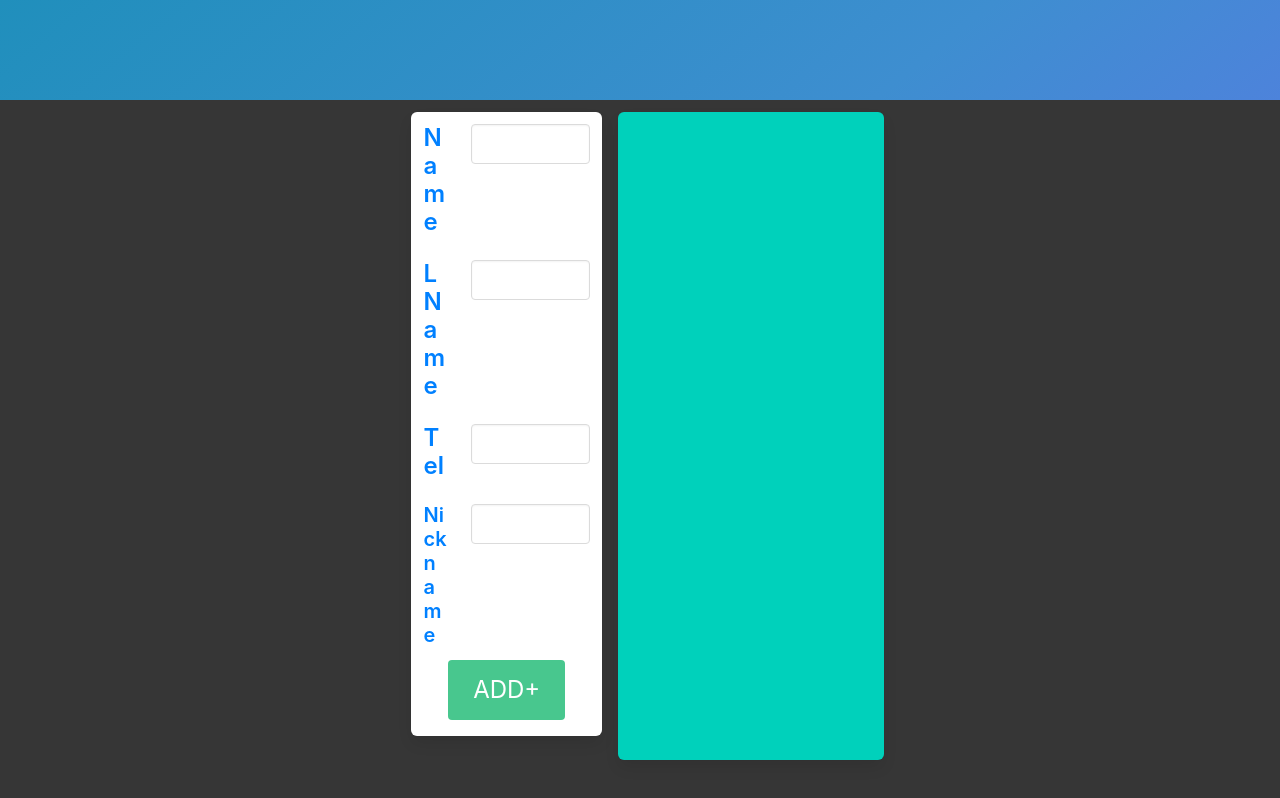
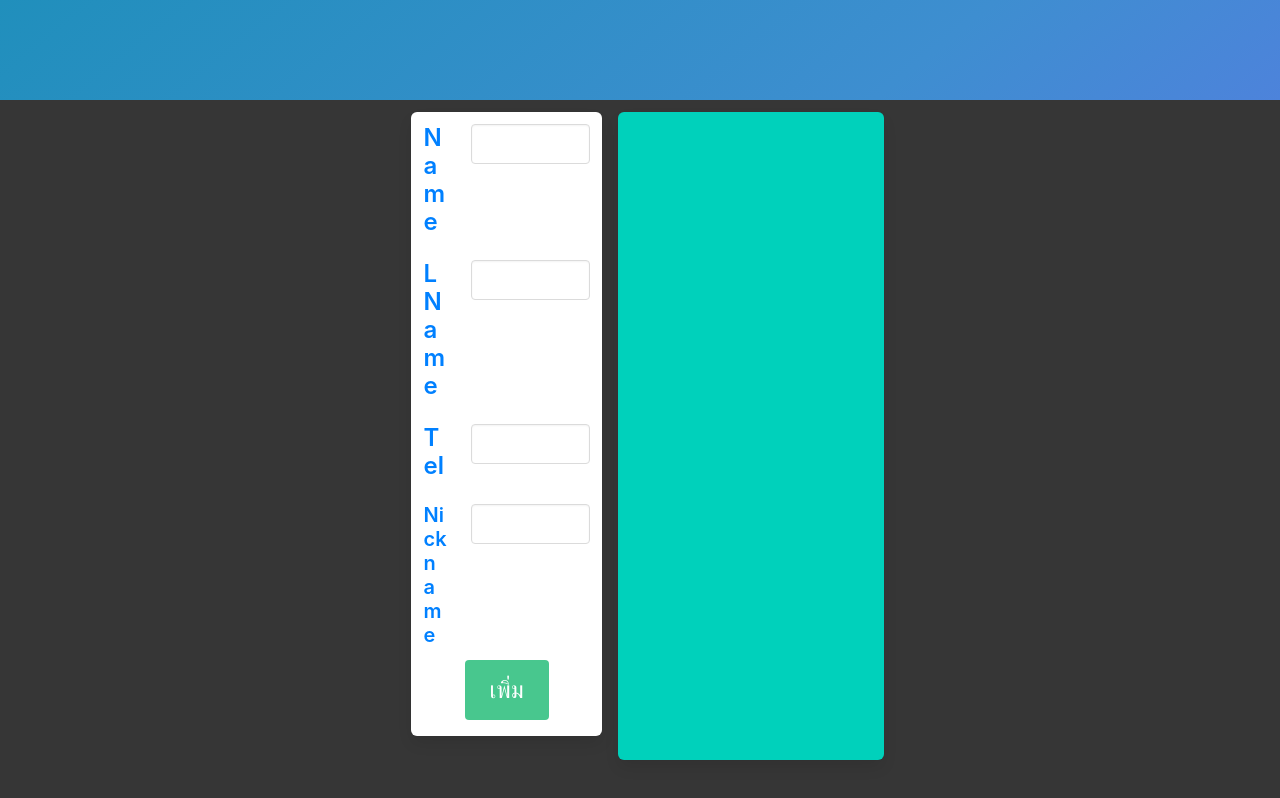
Before and after one commit to princel3lcS/Learn-Travis-SE, a Vue app: page /#/ in a window 1280 px wide. Shown: the top 798 px of the page. Built offline with nearby package versions, Linux system fonts and the light colour scheme; what vue-sweetalert2, vuefire would draw is missing.

Commit message:
Update botton
เปลี่ยนเป็น 'เพิ่ม' นะจ๊ะ

```diff
--- a/src/components/HelloWorld.vue
+++ b/src/components/HelloWorld.vue
@@ -39,7 +39,7 @@
                 </div>
               </div>
               <div class="columns is-centered" style="padding : 0px 0px 16px 0px">
-                <button @click="add()"type="button" name="button" class="button is-success is-large">ADD+</button>
+                <button @click="add()"type="button" name="button" class="button is-success is-large">เพิ่ม</button>
               </div>
             </div>
             <div class="column is-7 box" style="margin-left : 16px; background-color : #00D1BB;">
```
